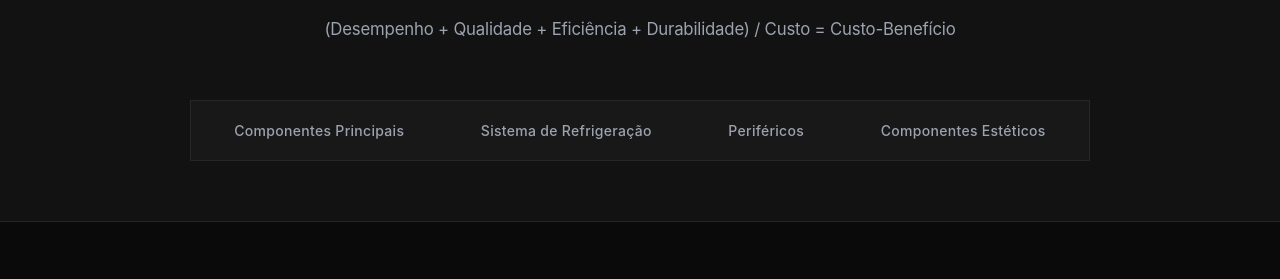
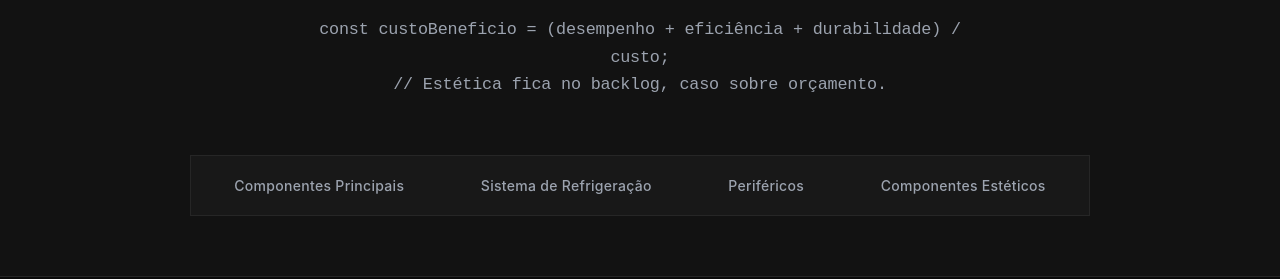
Before and after one commit to VitorEPP/pc-ideal, a plain HTML site: page index.html in a window 1280 px wide. Shown: the part 117-396 px from the top of the page. Drawn offline with Linux system fonts and the light colour scheme.

Commit message:
att header

```diff
--- a/index.html
+++ b/index.html
@@ -13,7 +13,7 @@
     <header class="header">
         <div class="header-content">
             <h1>PC Ideal</h1>
-            <p>(Desempenho + Qualidade + Eficiência + Durabilidade) / Custo = Custo-Benefício</p>
+            <p>const custoBeneficio = (desempenho + eficiência + durabilidade) / custo; <br> // Estética fica no backlog, caso sobre orçamento.</p>
         </div>
         <nav class="nav">
             <ul class="nav-list">
--- a/styles.css
+++ b/styles.css
@@ -56,6 +56,7 @@ body {
 }
 
 .header p {
+    font-family: jetbrains-mono, monospace;
     font-size: 1.05rem;
     color: var(--text-secondary);
     font-weight: 400;
```
